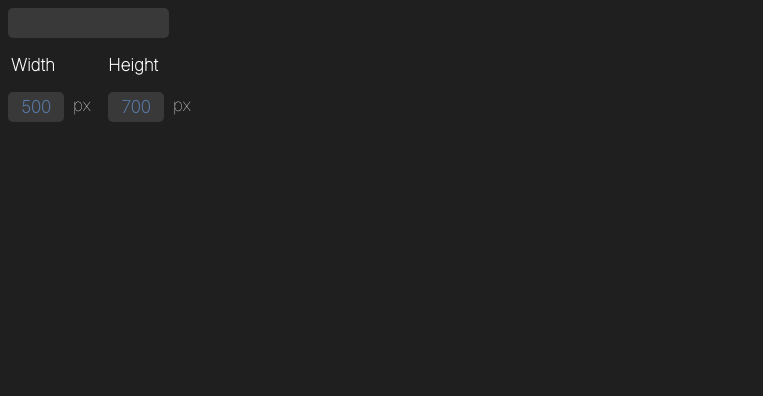
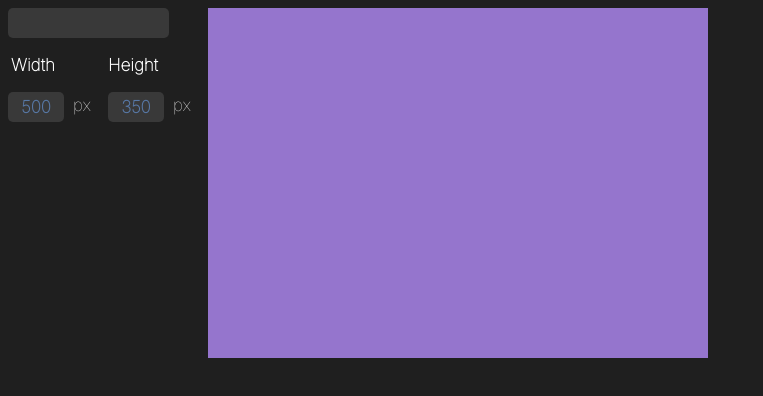
Before and after one commit to CarpetFloor/BorderText, a plain HTML site: page index.html in a window 1280 px wide. Shown: the whole page, without its empty margins (0-763 px from the left). Drawn offline with Linux system fonts and the light colour scheme.

Commit message:
Render canvas

```diff
--- a/index.html
+++ b/index.html
@@ -11,17 +11,17 @@
     <div id="container">
         <div>
             <p>Width</p>
-            <input oninput="getSize()" type"text" id="width" value="500">
+            <input oninput="setCanvasSize()" type"text" id="width" value="500">
             <p class="px">px</p>
         </div>
         <div>
             <p>Height</p>
-            <input oninput="getSize()" type"text" id="height" value="700">
+            <input oninput="setCanvasSize()" type"text" id="height" value="350">
             <p class="px">px</p>
         </div>
+
+        <canvas></canvas>
     </div>
-
-    <canvas></canvas>
 
     <script src="script.js"></script>
 </body>
--- a/script.js
+++ b/script.js
@@ -1,7 +1,7 @@
 let c = document.querySelector("canvas");
 let r = c.getContext("2d");
-let h, w;
-const nums = [0, 1, 2, 3, 4, 5, 6, 7, 8, 9]
+let w, h;
+const nums = [0, 1, 2, 3, 4, 5, 6, 7, 8, 9];
 
 function resizeInput() {
     let elem = document.getElementById("string");
@@ -29,9 +29,11 @@ function resizeInput() {
     }
 
     document.body.removeChild(text);
+
+    setCanvasSize();
 }
 
-function getSize() {
+function setCanvasSize() {
     let widthInput = document.getElementById("width").value;
     let heightInput = document.getElementById("height").value;
     let onlyNums = true;
@@ -67,6 +69,17 @@ function getSize() {
     }
     c.height = heightInput;
     h = c.height;
+    console.log(h);
+
+    createBorder();
+
+    r.clearRect(0, 0, w, h);
+    r.fillStyle = "#9575CD";
+    r.fillRect(0, 0, w, h);
 }
 
-getSize();
+function createBorder() {
+
+}
+
+setCanvasSize();
--- a/style.css
+++ b/style.css
@@ -48,3 +48,7 @@ input:focus {
     text-align: left;
     padding-left: 8px;
 }
+
+canvas {
+    margin-top: -30px;
+}
```
